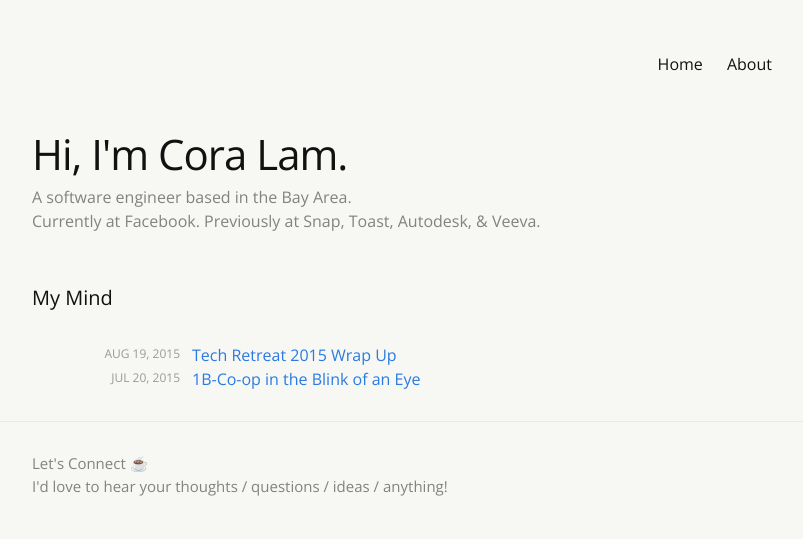
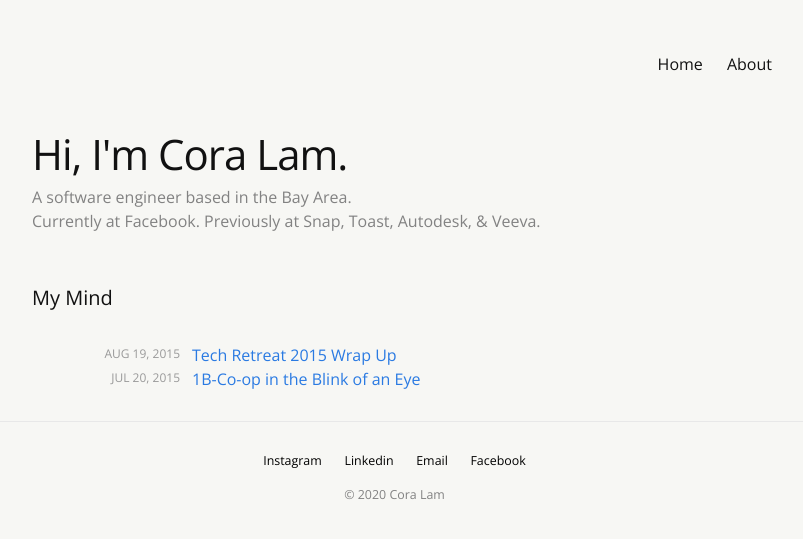
Before and after one commit to Coraellation/coraellation.github.io, a Jekyll site: the page built from index.html, in a window 1280 px wide. Shown: the top 539 px of the page, without its empty margins (238-1041 px from the left). Built offline with Jekyll 4.4.1, drawn with Linux system fonts in a browser that asks for light colours.

Commit message:
New footer with social links

```diff
--- a/_includes/new_footer.html
+++ b/_includes/new_footer.html
@@ -2,12 +2,17 @@
     <div class="wrapper">
       <div class="footer-col-wrapper">
         <div class="footer-col">
-            <p class="text">
-                Let's Connect &#9749;
-                </br>
-                I'd love to hear your thoughts / questions / ideas / anything!
-            </p>
+            <h5 class="footer-links">
+              <a target="_blank" href="https://www.instagram.com/coraellation/">Instagram</a>
+              &nbsp; &nbsp; &nbsp;
+              <a target="_blank" href="https://www.linkedin.com/in/coraellation/">Linkedin</a>
+              &nbsp; &nbsp; &nbsp;
+              <a target="_blank" href="mailto:coralam17@gmail.com">Email</a>
+              &nbsp; &nbsp; &nbsp;
+              <a target="_blank" href="https://www.facebook.com/coralam17">Facebook</a>
+            </h5>
             <!-- <p class="text">{{ site.description }}</p> -->
+          <h5>© 2020 Cora Lam</h5>
         </div>
       </div>
     </div>
--- a/_layouts/default.html
+++ b/_layouts/default.html
@@ -13,7 +13,6 @@
       </div>
     </div>
 
-    <!-- Fix Footer -->
     <!-- {% include footer.html %} -->
     {% include new_footer.html %}
 
--- a/_sass/_layout.scss
+++ b/_sass/_layout.scss
@@ -104,6 +104,12 @@
 /**
  * Site footer
  */
+.footer-links {
+    a {
+        color: black;
+    }
+}
+
 .site-footer {
     border-top: 1px solid $grey-color-light;
     padding: $spacing-unit 0;
@@ -128,9 +134,10 @@
 }
 
 .footer-col {
-    float: left;
+    text-align: center;
     margin-bottom: $spacing-unit / 2;
-    padding-left: $spacing-unit / 2;
+    // float: left;
+    // padding-left: $spacing-unit / 2;
 }
 
 .footer-col-1 {
```
